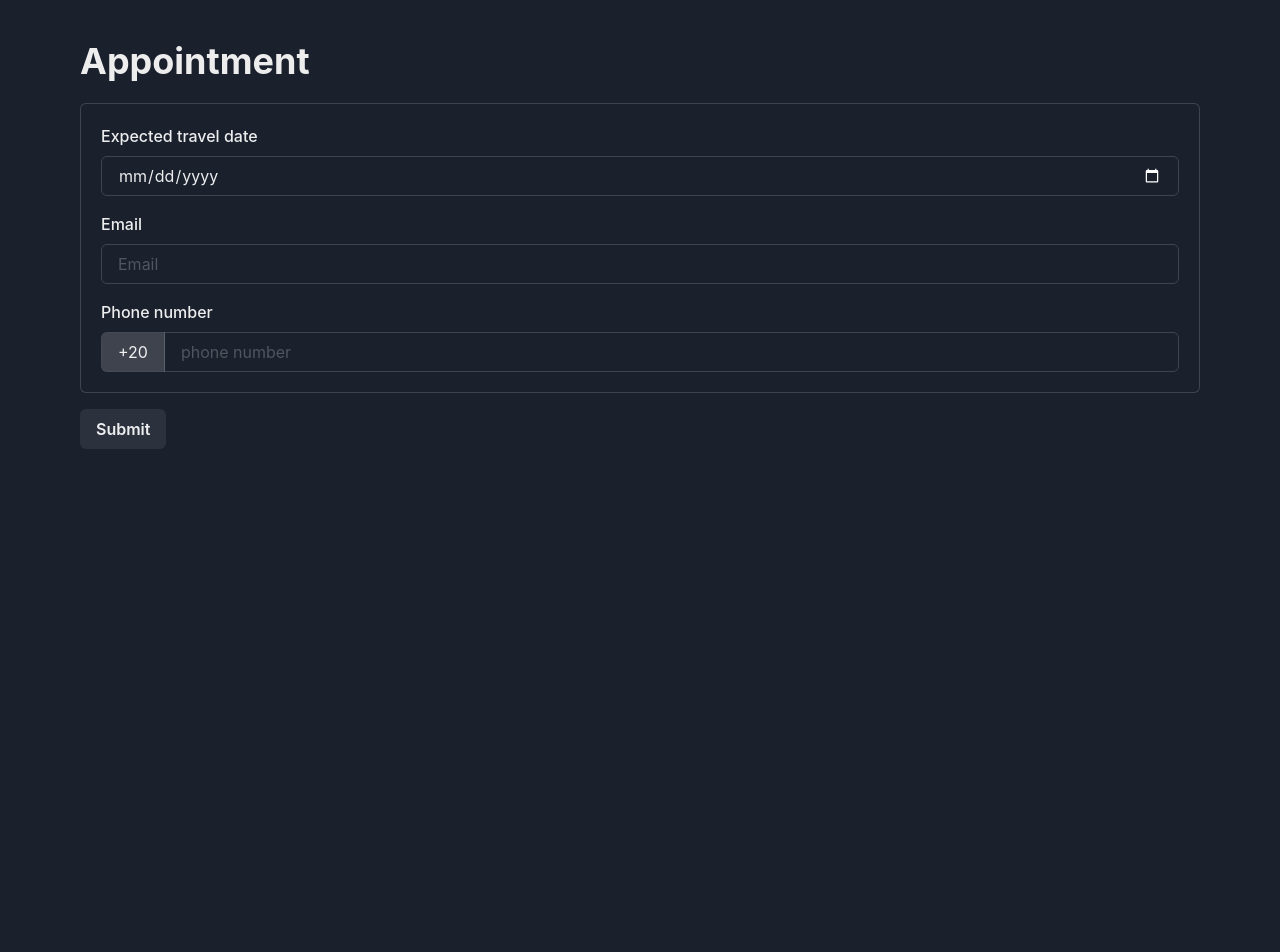
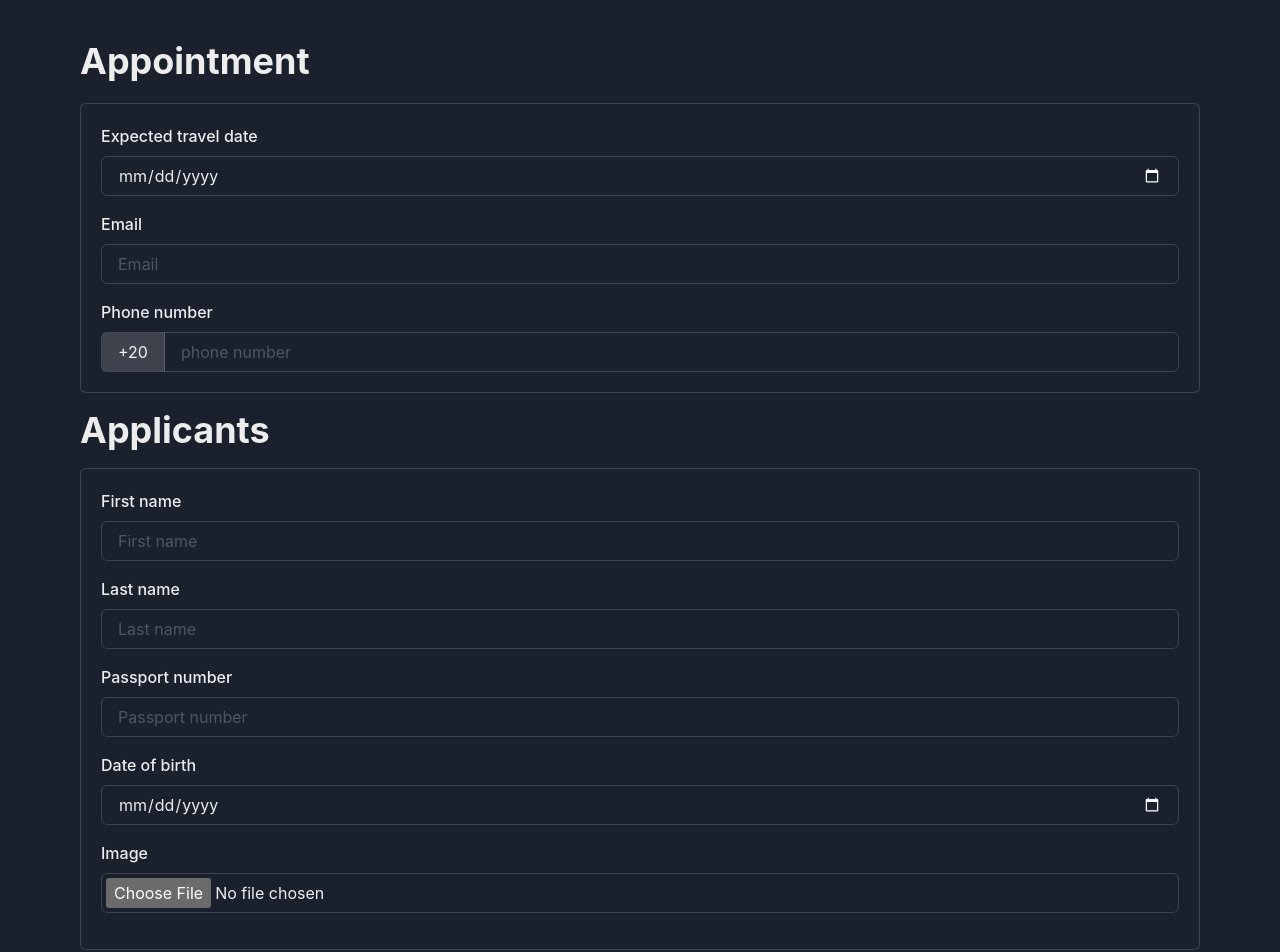
Before and after one commit to NOSTVA/Booking-Project, a React (Create React App) app in the folder Client/: page / in a window 1280 px wide. Shown: the top 952 px of the page. Before the commit the page ends 800 px from the top, so only its background shows below. Built offline with nearby package versions, Linux system fonts and the light colour scheme.

Commit message:
did the multiple applicant and log the data

```diff
--- a/Client/src/components/MainForm.js
+++ b/Client/src/components/MainForm.js
@@ -18,6 +18,15 @@ const MainFrom = () => {
   const [input, setInput] = useState("");
   const [isSubmitted, setIsSubmitted] = useState(false);
   const [phoneNumber, setPhoneNumber] = useState("");
+  const [applicants, setApplicants] = useState([
+    {
+      firstName: "",
+      lastName: "",
+      passportNumber: "",
+      dateOfBirth: "",
+      image: "",
+    },
+  ]);
 
   const handleInputChange = (e) => setInput(e.target.value);
 
@@ -26,10 +35,32 @@ const MainFrom = () => {
   const handleSubmit = (e) => {
     e.preventDefault();
     setIsSubmitted(true);
+
+    // console.log("Expected travel date:", e.target.elements.date.value);
+    // console.log("Email:", input);
+    // console.log("Phone number:", phoneNumber);
+    // applicants.forEach((applicant, index) => {
+    //   console.log(`Applicant ${index + 1} first name:`, applicant.firstName);
+    //   console.log(`Applicant ${index + 1} last name:`, applicant.lastName);
+    //   console.log(
+    //     `Applicant ${index + 1} passport number:`,
+    //     applicant.passportNumber
+    //   );
+    //   console.log(
+    //     `Applicant ${index + 1} date of birth:`,
+    //     applicant.dateOfBirth
+    //   );
+    //   console.log(`Applicant ${index + 1} image:`, applicant.image);
+    // });
   };
 
   const handlePhoneKeyDown = (e) => {
-    if (e.key === "Backspace" || e.key === "Delete") {
+    if (
+      e.key === "Backspace" ||
+      e.key === "Delete" ||
+      e.key === "a" ||
+      e.key === "A"
+    ) {
       return;
     }
     if (!/^\d+$/.test(e.key)) {
@@ -42,6 +73,25 @@ const MainFrom = () => {
     setPhoneNumber(newPhoneNumber);
   };
 
+  const handleAddApplicant = () => {
+    setApplicants([
+      ...applicants,
+      {
+        firstName: "",
+        lastName: "",
+        passportNumber: "",
+        dateOfBirth: "",
+        image: "",
+      },
+    ]);
+  };
+
+  const handleApplicantChange = (index, field, value) => {
+    const newApplicants = [...applicants];
+    newApplicants[index][field] = value;
+    setApplicants(newApplicants);
+  };
+
   return (
     <Stack spacing={5}>
       <Heading>Appointment</Heading>
@@ -50,7 +100,12 @@ const MainFrom = () => {
           <CardBody>
             <Box mb={4}>
               <FormLabel>Expected travel date</FormLabel>
-              <Input placeholder="Select Date and Time" size="md" type="date" />
+              <Input
+                name="date"
+                placeholder="Select Date and Time"
+                size="md"
+                type="date"
+              />
             </Box>
             <Box mb={4}>
               <FormControl isInvalid={isError}>
@@ -88,7 +143,84 @@ const MainFrom = () => {
             </Box>
           </CardBody>
         </Card>
-
+        <Heading mt={4}>Applicants</Heading>
+        {applicants.map((applicant, index) => (
+          <Card key={index} variant="outline" mt={4} mb={4}>
+            <CardBody>
+              <Box mb={4}>
+                <FormLabel>First name</FormLabel>
+                <Input
+                  placeholder="First name"
+                  size="md"
+                  type="text"
+                  value={applicant.firstName}
+                  onChange={(e) =>
+                    handleApplicantChange(index, "firstName", e.target.value)
+                  }
+                />
+              </Box>
+              <Box mb={4}>
+                <FormLabel>Last name</FormLabel>
+                <Input
+                  placeholder="Last name"
+                  size="md"
+                  type="text"
+                  value={applicant.lastName}
+                  onChange={(e) =>
+                    handleApplicantChange(index, "lastName", e.target.value)
+                  }
+                />
+              </Box>
+              <Box mb={4}>
+                <FormLabel>Passport number</FormLabel>
+                <Input
+                  placeholder="Passport number"
+                  size="md"
+                  type="tel"
+                  value={applicant.passportNumber}
+                  onChange={(e) =>
+                    handleApplicantChange(
+                      index,
+                      "passportNumber",
+                      e.target.value
+                    )
+                  }
+                />
+              </Box>
+              <Box mb={4}>
+                <FormLabel>Date of birth</FormLabel>
+                <Input
+                  placeholder="Passport number"
+                  size="md"
+                  type="date"
+                  value={applicant.dateOfBirth}
+                  onChange={(e) =>
+                    handleApplicantChange(index, "dateOfBirth", e.target.value)
+                  }
+                />
+              </Box>
+              <Box mb={4}>
+                <FormLabel>Image</FormLabel>
+                <Input
+                  placeholder="Image"
+                  size="md"
+                  type="file"
+                  p={1}
+                  cursor={"pointer"}
+                  value={applicant.image}
+                  onChange={(e) =>
+                    handleApplicantChange(index, "image", e.target.value)
+                  }
+                />
+              </Box>
+            </CardBody>
+          </Card>
+        ))}
+        <Box mb={4} mt={4}>
+          <Button type="button" onClick={handleAddApplicant}>
+            Add applicant
+          </Button>
+        </Box>
         <Box mb={4} mt={4}>
           <Button type="submit">Submit</Button>
         </Box>
```
